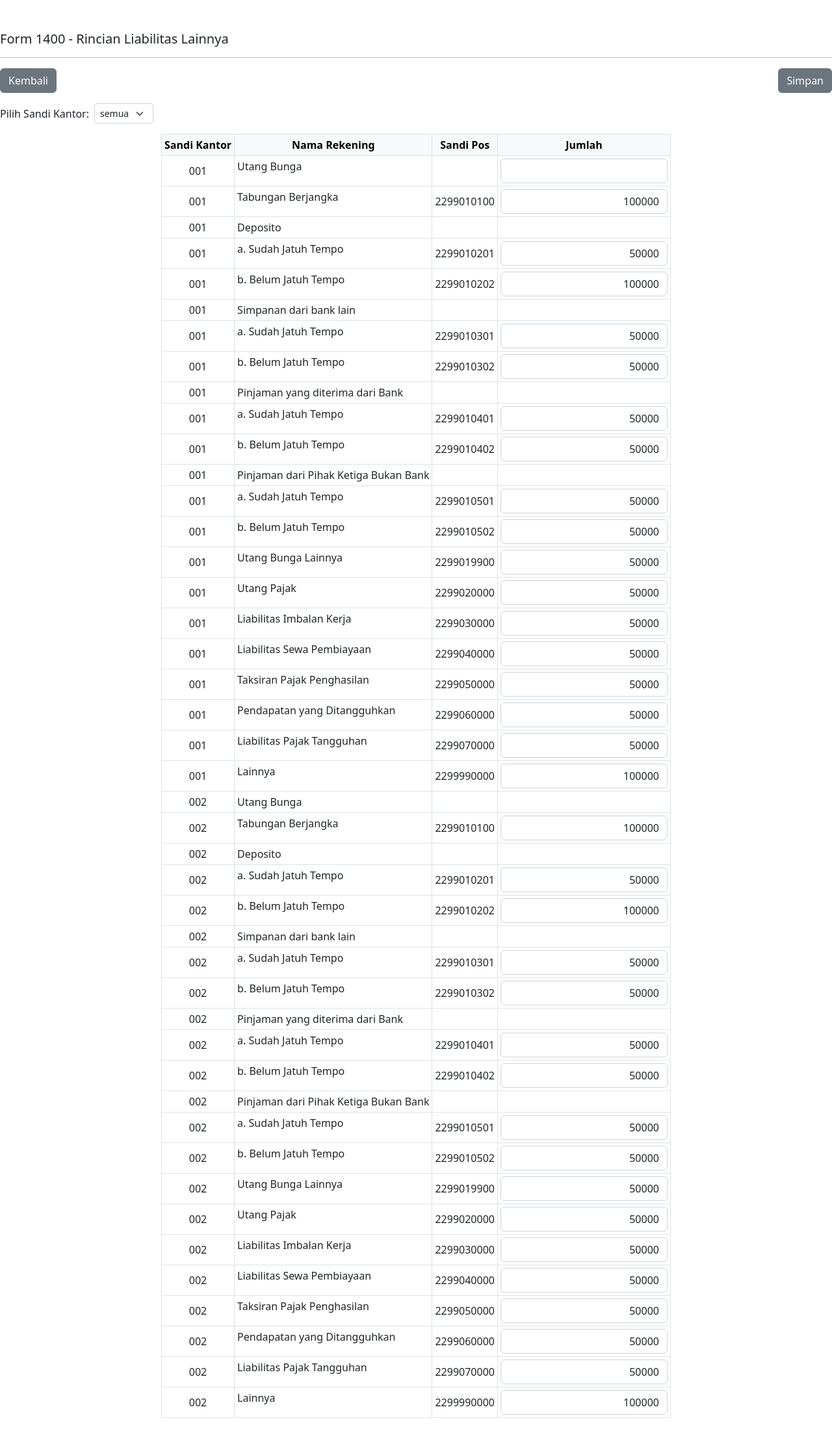
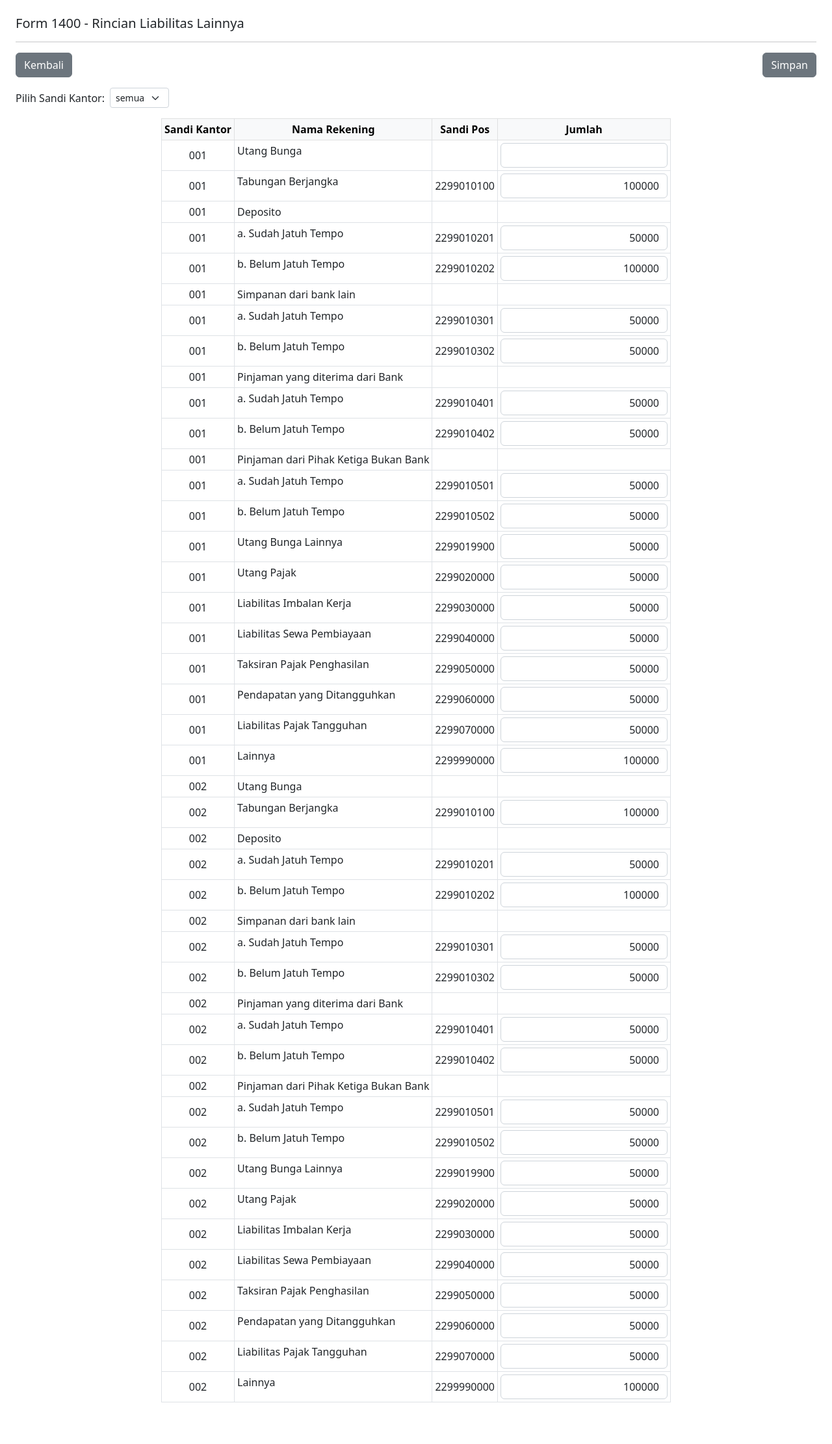
Before and after one commit to Hasansinaga/Report-Lapbul, a Django app: page /lapbul/form_1400/ in a window 1280 px wide. Shown: the part 56-2278 px from the top of the page at 65% size. After the commit the page ends 2214 px from the top, so only its background shows below. Run offline with Django 5.2, Linux system fonts and the light colour scheme; some libraries are stand-ins or nearby versions.

Commit message:
update 1400

```diff
--- a/lapbul_app/templates/lapbul_app/form_1400.html
+++ b/lapbul_app/templates/lapbul_app/form_1400.html
@@ -1,7 +1,7 @@
 {% include 'lapbul_app/header.html' %}
 <div id="layoutSidenav_content">
     <main>
-        <br class="container-fluid px-4">
+        <div class="container-fluid px-4">
             <h5 class="mt-4">Form 1400 - Rincian Liabilitas Lainnya</h5>
             <hr>
 
```
